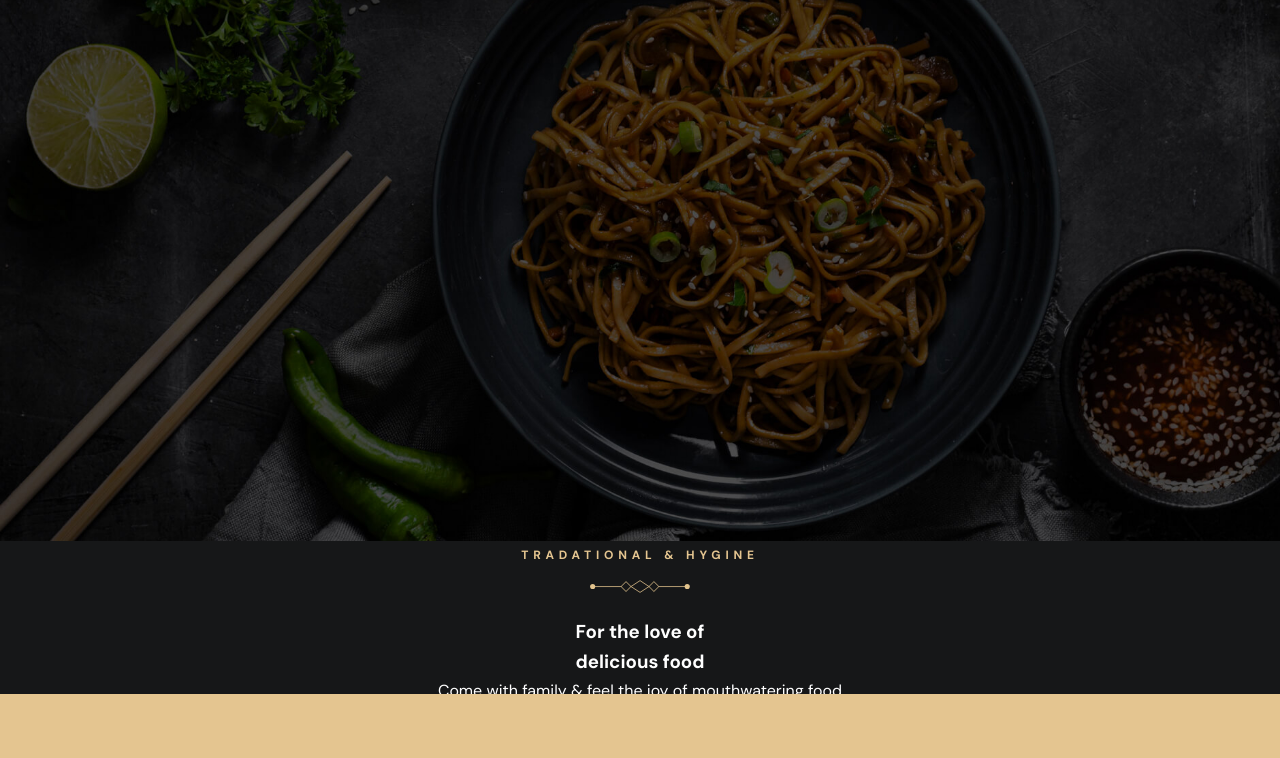
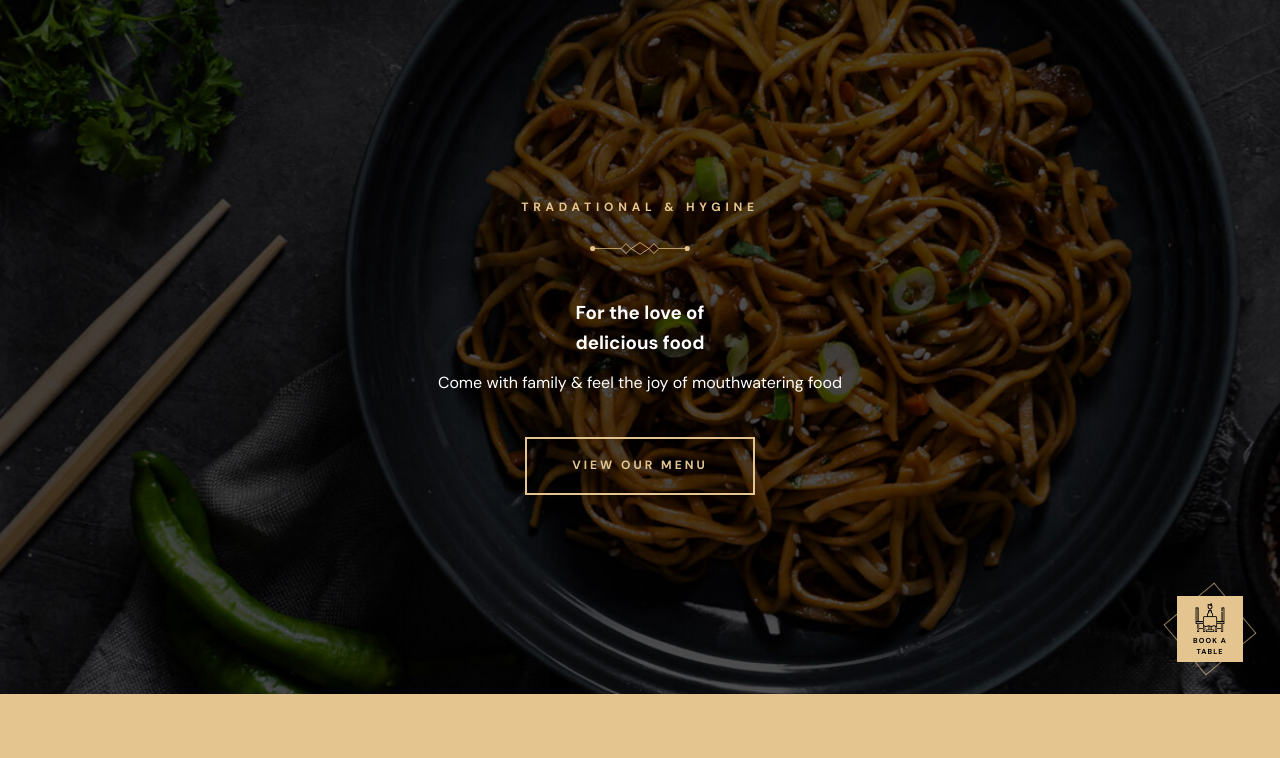
Before and after one commit to Aryanraval2030/Grilli-food-site, a plain HTML site: page index.html in a window 1280 px wide. Shown: the part 106-864 px from the top of the page. Drawn offline with nearby package versions, Linux system fonts and the light colour scheme; a web font is replaced by a local one.

Commit message:
food-site

```diff
--- a/assets/css/style.css
+++ b/assets/css/style.css
@@ -356,7 +356,7 @@ body.nav-active {
   max-width: max-content;
   border: 2px solid var(--gold-crayola);
   padding: 12px 45px;
-    overflow: hidden;
+  overflow: hidden;
 
   z-index: 1;
 }
@@ -399,22 +399,32 @@ body.nav-active {
 
 .btn:is(:hover, :focus-visible) .text-2 {
   top: 50%;
-  transform: translate(-50%,-50%);
+  transform: translate(-50%, -50%);
 }
 
 
-.btn-secondary::before{
+.btn-secondary::before {
   background-color: var(--smoky-black-1);
 }
 
-.btn-secondary .text-2{
+.btn-secondary .text-2 {
   color: var(--white);
 }
 
 
+.has-before,
+.has-after {
 
+  position: relative;
+  z-index: 1;
 
+}
 
+.has-before::before,
+.has-after::after {
+  content: "";
+  position: absolute;
+}
 
 
 
@@ -709,7 +719,146 @@ body.nav-active {
   pointer-events: all;
 }
 
-/*
-.hero .slider-btn{
 
-} */
+.hero .slider-btn {
+  display: none;
+}
+
+.hero {
+  position: relative;
+  padding-block: 120px;
+  min-height: 100vh;
+  overflow: hidden;
+  z-index: 1;
+}
+
+.hero .slider-item {
+  position: absolute;
+  top: 50%;
+  left: 50%;
+  transform: translate(-50%, -50%);
+  width: 100%;
+  height: 100%;
+  display: grid;
+  place-content: center;
+  padding-block-start: 100px;
+  opacity: 0;
+  visibility: hidden;
+  transition: var(--transition-3);
+  z-index: 1;
+}
+
+.hero .slider-item.active {
+  opacity: 1;
+  visibility: visible;
+}
+
+.hero .slider-bg {
+  position: absolute;
+  top: 0;
+  left: 0;
+  width: 100%;
+  height: 100%;
+
+  transform: scale(1.15);
+  pointer-events: none;
+  user-select: none;
+  z-index: -1;
+}
+
+.hero .slider-item.active .slider-bg {
+  animation: smoothscale 5s linear forwards;
+}
+
+@keyframes smoothscale {
+
+  0% {
+    transform: scale(1);
+  }
+
+  100% {
+    transform: scale(1.15);
+  }
+}
+
+.hero .section-subtitle::after {
+  margin-block: 14px 20px;
+}
+
+.hero-text {
+  margin-block: 10px 40px;
+}
+
+.hero .btn {
+  margin-inline: auto;
+}
+
+.hero-btn {
+  position: absolute;
+  bottom: 10px;
+  right: 15px;
+  z-index: 2;
+  background-color: var(--gold-crayola);
+  width: 110px;
+  height: 110px;
+  padding: 12px;
+  transform: scale(0.6);
+}
+
+.hero-btn img {
+  margin-inline: auto;
+  margin-block-end: 6px;
+}
+
+.hero-btn .span {
+  color: var(--black);
+  font-weight: var(--weight-bold);
+  text-transform: uppercase;
+  letter-spacing: var(--letterSpacing-1);
+  line-height: var(--lineHeight-3);
+}
+
+.hero-btn::after {
+  inset: 0;
+  border: 1px solid var(--gold-crayola);
+  animation: rotate360 15s linear infinite;
+}
+
+.slider-reveal {
+  transform: translateY(30px);
+  opacity: 0;
+
+}
+
+.hero .slider-item.active .slider-reveal {
+  animation: sliderReveal 1s ease forwards;
+}
+
+@keyframes sliderReveal {
+  0% {
+    transform: translateY(30px);
+    opacity: 0;
+  }
+
+  100% {
+    transform: translateY(0);
+    opacity: 1;
+  }
+}
+
+
+.hero .slider-item.active .section-subtitle {
+  animation-delay: 500ms;
+}
+
+.hero .slider-item.active .hero-title {
+  animation-delay: 1000ms;
+}
+
+.hero .slider-item.active .hero-text {
+  animation-delay: 1.5s;
+}
+
+.hero .slider-item.active .btn {
+  animation-delay: 2s;
+}
--- a/assets/js/script.js
+++ b/assets/js/script.js
@@ -55,3 +55,67 @@ window.addEventListener("scroll", function () {
     header.classList.remove("active")
   }
 })
+
+
+
+
+
+
+const heroSlider = document.querySelector("[ data-hero-slider]")
+const heroSliderItems = document.querySelectorAll("[data-hero-slider-item]")
+const heroSliderPrevBtn = document.querySelector("[data-prev-btn]")
+const heroSolierNextBtn = document.querySelector("[data-next-btn]")
+
+
+let currentSliderPos = 0
+let lastActiveSLiderItem = heroSliderItems[0]
+
+const updateSliderPos = function () {
+  lastActiveSLiderItem.classList.remove("active")
+  heroSliderItems[currentSliderPos].classList.add("active")
+  lastActiveSLiderItem = heroSliderItems[currentSliderPos]
+}
+
+const sliderNext = function () {
+  if (currentSliderPos >= heroSliderItems.length - 1) {
+    currentSliderPos = 0
+  }
+  else {
+    currentSliderPos++
+  }
+
+  updateSliderPos()
+}
+
+heroSolierNextBtn.add("click", sliderNext)
+
+const sliderPrev = function () {
+  if (currentSliderPos <= 0) {
+    currentSliderPos = heroSliderItems.length - 1
+  }
+  else {
+    currentSliderPos--
+  }
+
+  updateSliderPos()
+}
+heroSliderPrevBtn.addEventListener("click", sliderPrev)
+
+
+
+
+
+let autoSliderInterval;
+const autoSlide = function () {
+  autoSliderInterval = setInterval(function () {
+    sliderNext()
+  }, 7000)
+}
+
+addEventOnElements([heroSliderItems,heroSliderPrevBtn], "mouseover", function(){
+  clearInterval(autoSliderInterval)
+})
+
+addEventOnElements([heroSliderItems,heroSliderPrevBtn],"mouseout", autoSlide)
+
+window.addEventListener("load",autoSlide)
--- a/index.html
+++ b/index.html
@@ -164,13 +164,13 @@
             Open: 9.30 am - 2.30pm
           </p>
 
-          <a href="mailto:booking@restaurant.com" class="body-4 sidebar-link">booking@restaurant.com</a>
+          <a href="#" class="body-4 sidebar-link">booking@restaurant.com</a>
 
           <div class="separator"></div>
 
           <p class="contact-label">Booking Request</p>
 
-          <a href="tel:+88-123-123456" class="body-1 contact-number hover-underline">+88-123-123456</a>
+          <a href="#" class="body-1 contact-number hover-underline">+88-123-123456</a>
         </div>
       </nav>
 
@@ -227,7 +227,7 @@
           </li>
 
 
-          <li class="slider-item active" data-hero-slider-item>
+          <li class="slider-item" data-hero-slider-item>
 
             <div class="slider-bg">
               <img src="./assets/images/hero-slider-2.jpg" alt="" width="100%" height="950" class="img-cover">
@@ -252,7 +252,7 @@
           </li>
 
 
-          <li class="slider-item active" data-hero-slider-item>
+          <li class="slider-item" data-hero-slider-item>
 
             <div class="slider-bg">
               <img src="./assets/images/hero-slider-3.jpg" alt="" width="100%" height="950" class="img-cover">
```
